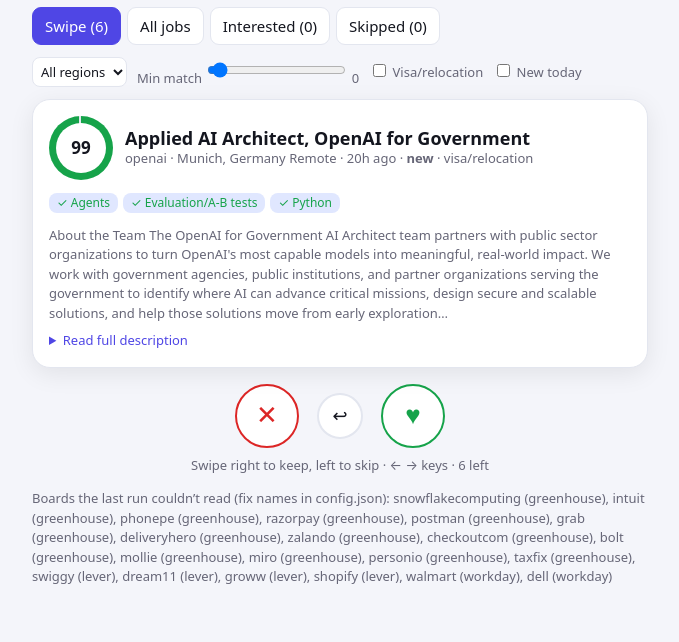
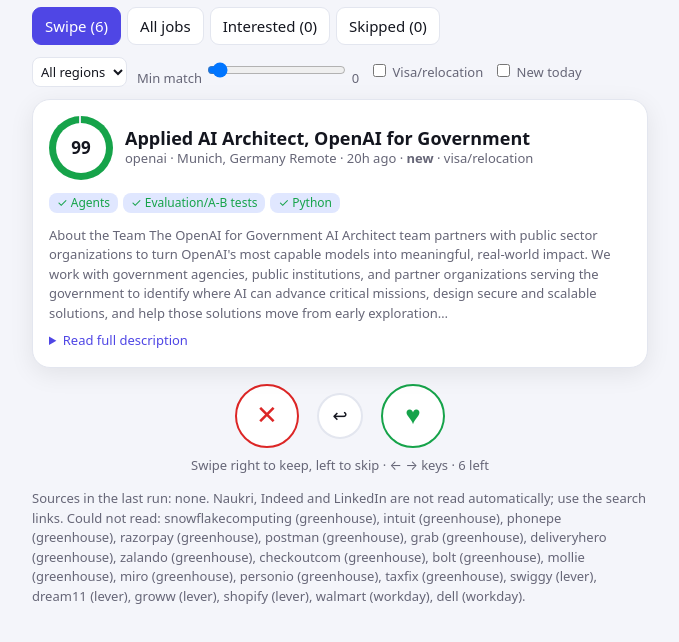
Before and after one commit to Diya-28/job-tracker, a plain HTML site: page docs/index.html in a window 1280 px wide. Shown: the part 70-712 px from the top of the page, without its empty margins (300-979 px from the left). Drawn offline with Linux system fonts and the light colour scheme.

Commit message:
Refactor job status and display functions

```diff
--- a/docs/index.html
+++ b/docs/index.html
@@ -57,7 +57,7 @@ function render(){
  $("view").innerHTML=!J.length?empty()+coPanel():T==="swipe"?vSwipe():T==="all"?vAll()+coPanel():T==="yes"?vYes():vNo();bind()}
 function coPanel(){var q="machine%20learning",C=[["Google","https://www.google.com/about/careers/applications/jobs/results?q="+q+"&location=India"],["Meta","https://www.metacareers.com/jobs?q="+q],["Apple","https://jobs.apple.com/en-in/search?search="+q+"&sort=newest"],["Microsoft","https://jobs.careers.microsoft.com/global/en/search?q="+q+"&lc=India&o=Recent"],["Netflix","https://explore.jobs.netflix.net/careers?query="+q],["Uber","https://www.uber.com/global/en/careers/list/?query="+q+"&location=IND-Karnataka-Bangalore"]],L=["Google","Meta","Apple","Microsoft","Netflix","Uber","Atlassian","Amazon"],b=function(h,t){return "<a class='btn sm' target='_blank' rel='noopener' href='"+h+"'>"+t+"</a> "};
  return "<div class='card'><h2>Company portals with no public feed</h2><p class='mut'>Google, Meta, Apple and Microsoft don’t publish a job feed that can be read automatically, so open their portals directly, or use these LinkedIn searches limited to the last 24 hours.</p><div style='line-height:2.2'>"+C.map(function(c){return b(c[1],c[0]+" portal ↗")}).join("")+"</div><div style='line-height:2.2'>"+L.map(function(n){return b("https://www.linkedin.com/jobs/search/?keywords="+q+"%20"+encodeURIComponent(n)+"&f_TPR=r86400&sortBy=DD",n+" · 24h")}).join("")+"</div></div>"}
-function stat(){var u=(window.JOBS_URL||"jobs.json").replace(/jobs\.json$/,"status.json");fetch(u,{cache:"no-store"}).then(function(r){return r.json()}).then(function(s){if(s.failed&&s.failed.length){var e=document.createElement("div");e.className="mut";e.style.marginTop="14px";e.textContent="Boards the last run couldn’t read (fix names in config.json): "+s.failed.join(", ");document.querySelector("main").appendChild(e)}}).catch(function(){})}
+function stat(){var u=(window.JOBS_URL||"jobs.json").replace(/jobs\.json$/,"status.json");fetch(u,{cache:"no-store"}).then(function(r){return r.json()}).then(function(s){var c=s.counts||{},t=Object.keys(c).map(function(k){return k+" "+c[k]}).join(" · ")||"none",m="Sources in the last run: "+t+". Naukri, Indeed and LinkedIn are not read automatically; use the search links.";if(s.failed&&s.failed.length)m+=" Could not read: "+s.failed.join(", ")+".";if(s.skipped&&s.skipped.length)m+=" Skipped: "+s.skipped.join("; ")+".";var e=document.createElement("div");e.className="mut";e.style.marginTop="14px";e.textContent=m;document.querySelector("main").appendChild(e)}).catch(function(){})}
 function empty(){return "<div class='card empty'><p><b>No jobs loaded yet.</b></p><p class='mut'>After the daily run finishes, this page loads <code>jobs.json</code> automatically. To use a file by hand, pick it here.</p><p><input type='file' id='ff' accept='.json'></p><p><button class='btn' id='dm'>Try with sample data</button></p></div>"}
 function vSwipe(){
  var q=pool().filter(function(j){return !DEC[j.id]});if(!q.length)return "<div class='card empty'><p><b>You’re all caught up.</b></p><p class='mut'>Loosen the filters or check Interested for next steps.</p></div>"+(HIST.length?"<div class='acts'><button class='rb u' id='un'>↩</button></div>":"");
```
